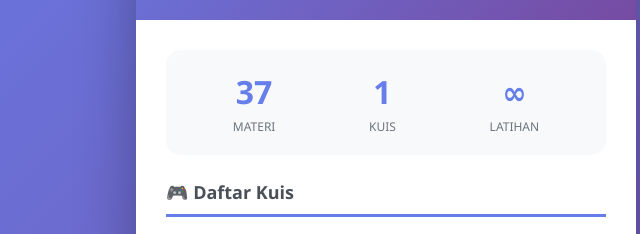
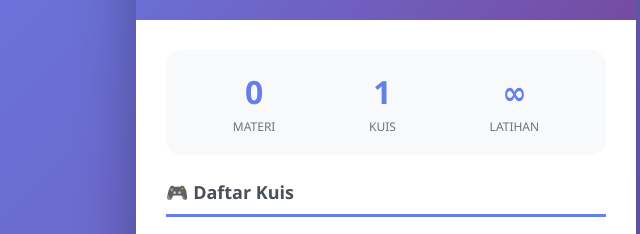
Before and after one commit to Auroranisia/SM3SJRTL, a plain HTML site: page index.html in a window 1280 px wide. Shown: the part 247-481 px from the top of the page, 254-894 px from the left. Drawn offline with Linux system fonts and the light colour scheme.

Commit message:
Update index.html

```diff
--- a/index.html
+++ b/index.html
@@ -247,7 +247,7 @@
         <div class="content">
             <div class="stats">
                 <div class="stat-item">
-                    <div class="stat-number">37</div>
+                    <div class="stat-number">0</div>
                     <div class="stat-label">Materi</div>
                 </div>
                 <div class="stat-item">
```
